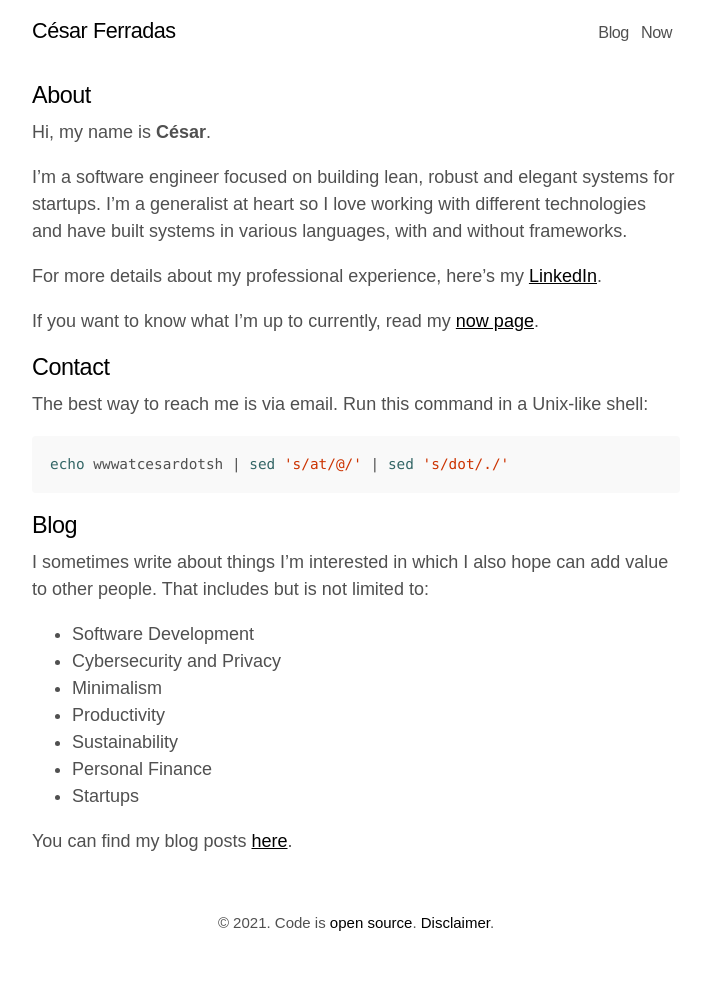
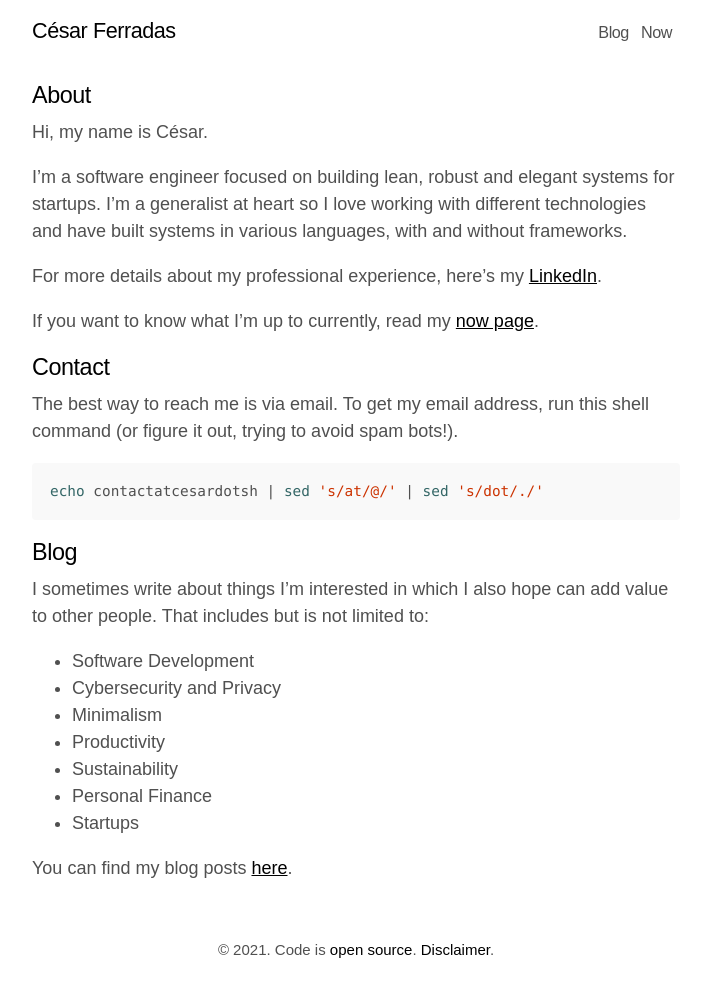
Before and after one commit to cesarferradas/ferrad.as, a Jekyll site: the page built from index.md, in a window 1280 px wide. Shown: the whole page, without its empty margins (284-990 px from the left). Built offline with Jekyll 4.4.1, drawn with Linux system fonts in a browser that asks for light colours; before the commit the page ends 972 px from its top, so only the background shows below that.

Commit message:
update index

````diff
--- a/index.md
+++ b/index.md
@@ -5,7 +5,7 @@ title: ""
 
 ## About
 
-Hi, my name is **César**.
+Hi, my name is César.
 
 I'm a software engineer focused on building lean, robust and elegant systems
 for startups. I'm a generalist at heart so I love working with different
@@ -19,10 +19,11 @@ If you want to know what I'm up to currently, read my [now page](/now).
 
 ## Contact
 
-The best way to reach me is via email. Run this command in a Unix-like shell:
+The best way to reach me is via email. To get my email address, run this shell
+command (or figure it out, trying to avoid spam bots!).
 
 ```shell
-echo wwwatcesardotsh | sed 's/at/@/' | sed 's/dot/./'
+echo contactatcesardotsh | sed 's/at/@/' | sed 's/dot/./'
 ```
 
 ## Blog
````
